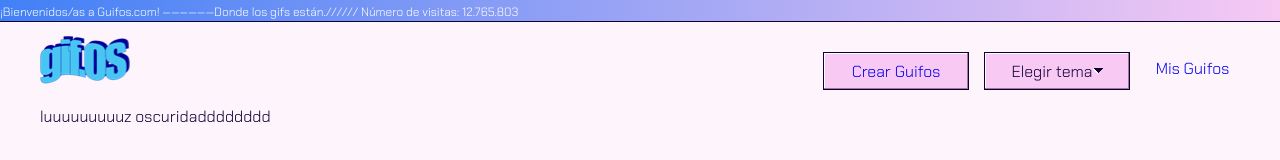
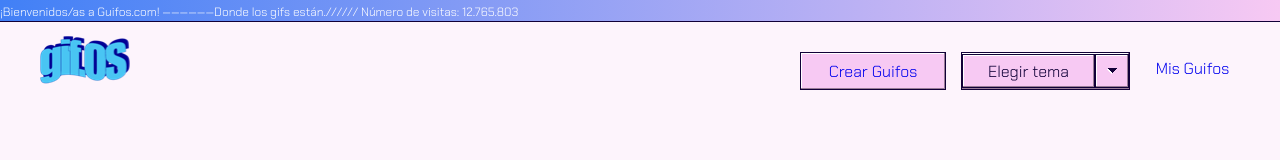
Before and after one commit to jaliagag/Proyecto_gifOS, a plain HTML site: page TP02_2do intento/index.html in a window 1280 px wide. Drawn offline with Linux system fonts and the light colour scheme.

Commit message:
header DONE
Lacking pointing out of it makes dropdown menu go away, but it works as designed (i don't like either the fact that the middle button has a weird box)
ACTION ITEMS: make "a" tags not show as blue

```diff
--- a/TP02_2do intento/index.html
+++ b/TP02_2do intento/index.html
@@ -22,12 +22,14 @@
                 <nav>
                     <ul>
                         <li class="btn"><a id="create" class="border" href="crear_guifos/crearGuifos.html"><span>Crear Guifos</span></a></li>
-                        <li class="btn">
-                            <div class="dropdown">
-                                <a onclick="mostrar()" class="border" id="dropbtn">
-                                    Elegir tema
-                                    <img src="assets/dropdown.svg" />
-                                </a>
+                        <li>
+                            <div id="dropbtn">
+                                <div class="padre01" onclick="mostrar()">
+                                    <div class="span01">
+                                        <span>Elegir tema</span>
+                                    </div>
+                                    <span class="imag01"><img src="assets/dropdown.svg" /></span>
+                                </div>
                                 <div id="myDropdown" class="dropdown-content">
                                     <a id="luz" onclick="fboton()" class="option" href="#light">Sailor Day</a>
                                     <a id="oscuridad" onclick="sboton()" class="option" href="#dark">Sailor Night</a>
@@ -39,18 +41,6 @@
                 </nav>
             </div>
         </div>
-        <!--
-            ########################
-                    DELETE
-            ########################
-        -->
-        <a id="luz" onclick="fboton()">luuuuuuuuuz</a>
-        <a id="oscuridad" onclick="sboton()">oscuridadddddddd</a>
-        <!--
-            ########################
-                    DELETE
-            ########################
-        -->
     </div>
 
 
--- a/TP02_2do intento/styles/dark_theme.sass
+++ b/TP02_2do intento/styles/dark_theme.sass
@@ -40,3 +40,19 @@ a
 
 .misGuizzmos:hover
     border: 1px dotted #FFFFFF
+
+.padre01
+    background: #EE3EFE
+    border: 1px solid #110038
+    box-shadow: inset -1px -1px 0 0 #A72CB3, inset 1px 1px 0 0 #FFFFFF
+
+.padre:hover
+    background: #CE36DB
+
+.padre01:hover
+    .span01, .imag01
+        border: 1px dotted #110038
+
+.span01, .imag01
+    border: 1px solid #110038
+    box-shadow: inset -1px -1px 0 0 #A72CB3, inset 1px 1px 0 0 #FFFFFF
--- a/TP02_2do intento/styles/light_theme.sass
+++ b/TP02_2do intento/styles/light_theme.sass
@@ -36,3 +36,19 @@ body
 
 .misGuizzmos:hover
     border: 1px dotted #110038
+
+.padre01
+    background: #F7C9F3
+    border: 1px solid #110038
+    box-shadow: inset -1px -1px 0 0 #997D97, inset 1px 1px 0 0 #FFFFFF
+
+.padre01:hover
+    background: #E6BBE2
+
+.padre01:hover
+    .span01, .imag01
+        border: 1px dotted #110038
+
+.span01, .imag01
+    border: 1px solid #110038
+    box-shadow: inset -1px -1px 0 0 #997D97, inset 1px 1px 0 0 #FFFFFF
--- a/TP02_2do intento/styles/main.sass
+++ b/TP02_2do intento/styles/main.sass
@@ -50,11 +50,27 @@ a
 .border:hover
     border: 1px dotted #110038
 
-// DAR FORMATO A
-// .SBOTON
-// #DROPBTN
-    // .IMANGE01
-    // .SPAN01
+.padre01
+    width: 167px
+    height: 36px
+    display: flex
+    align-items: center
+    justify-content: center
+
+.span01
+    width: 131px
+    height: 32px
+    display: flex
+    align-items: center
+    justify-content: center
+
+.imag01
+    width: 32px
+    height: 32px
+    display: flex
+    align-items: center
+    justify-content: center
+
 
 
 /////////
```
Also changed, not shown: TP02_2do intento/scripts/main.js (+3 -4 lines), TP02_2do intento/styles/dark_theme.css, TP02_2do intento/styles/light_theme.css, TP02_2do intento/styles/main.css, 3 other files.
